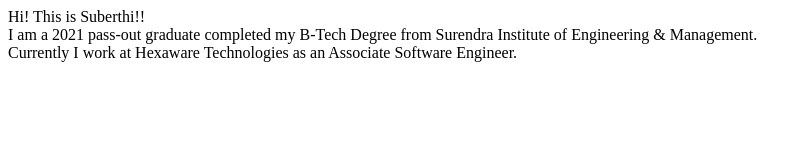
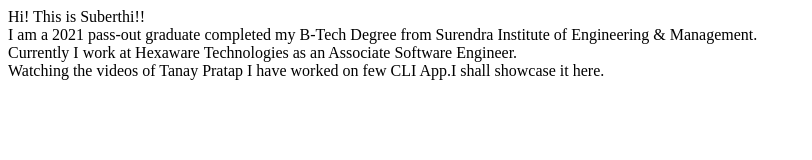
Before and after one commit to sdsparks11/suberthidas-portfolio, a plain HTML site: page index.html in a window 1280 px wide. Shown: the whole page, without its empty margins (0-812 px from the left). Drawn offline with Linux system fonts and the light colour scheme.

Commit message:
docs: Update details of project

```diff
--- a/index.html
+++ b/index.html
@@ -9,6 +9,7 @@
 <body>
    Hi! This is Suberthi!!<br>
    I am a 2021 pass-out graduate completed my B-Tech Degree from Surendra Institute of Engineering & Management.
-   <br>Currently I work at Hexaware Technologies as an Associate Software Engineer.
+   <br>Currently I work at Hexaware Technologies as an Associate Software Engineer.<br>
+   Watching the videos of Tanay Pratap I have worked on few CLI App.I shall showcase it here.
 </body>
 </html>
```
